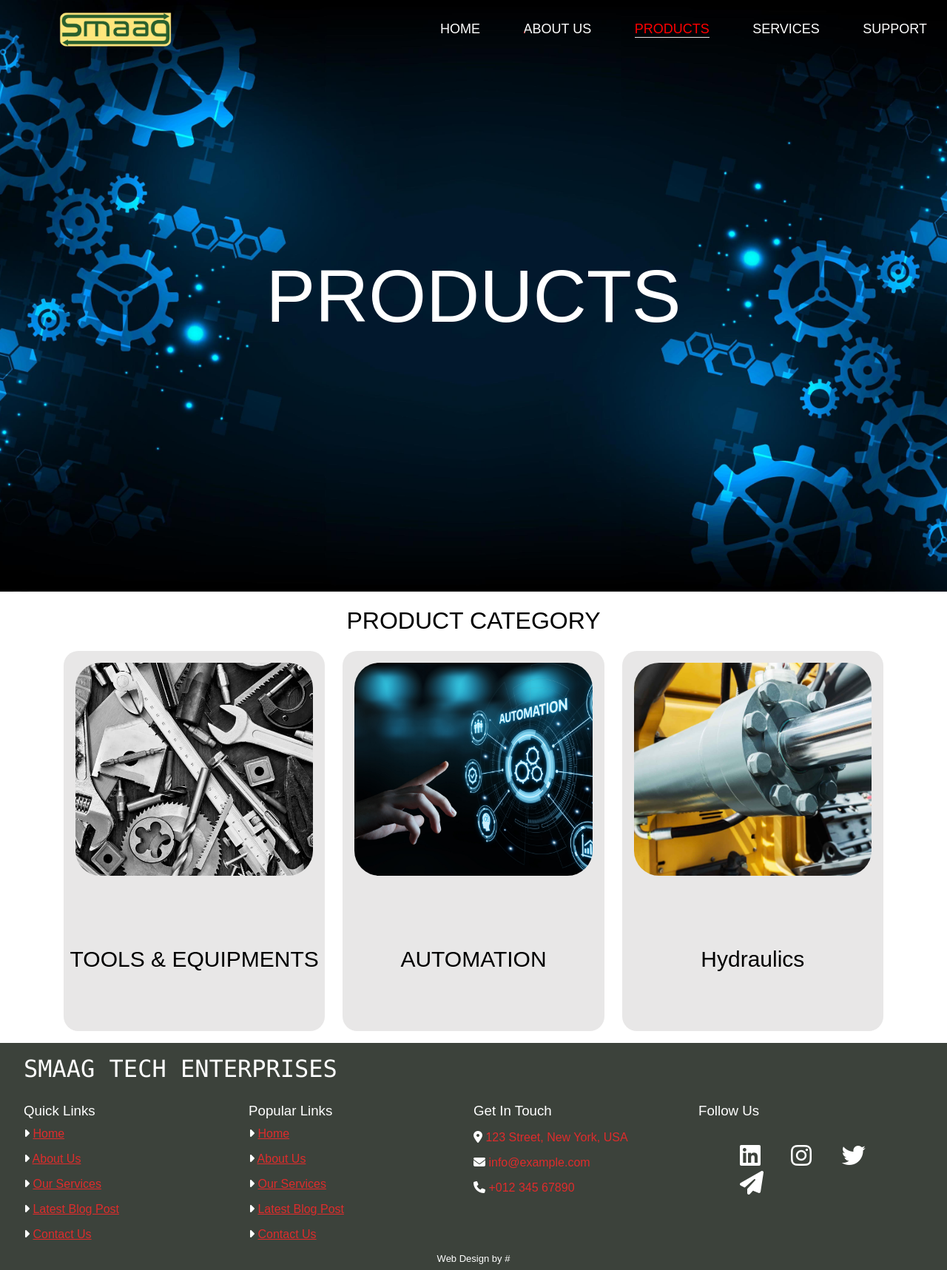
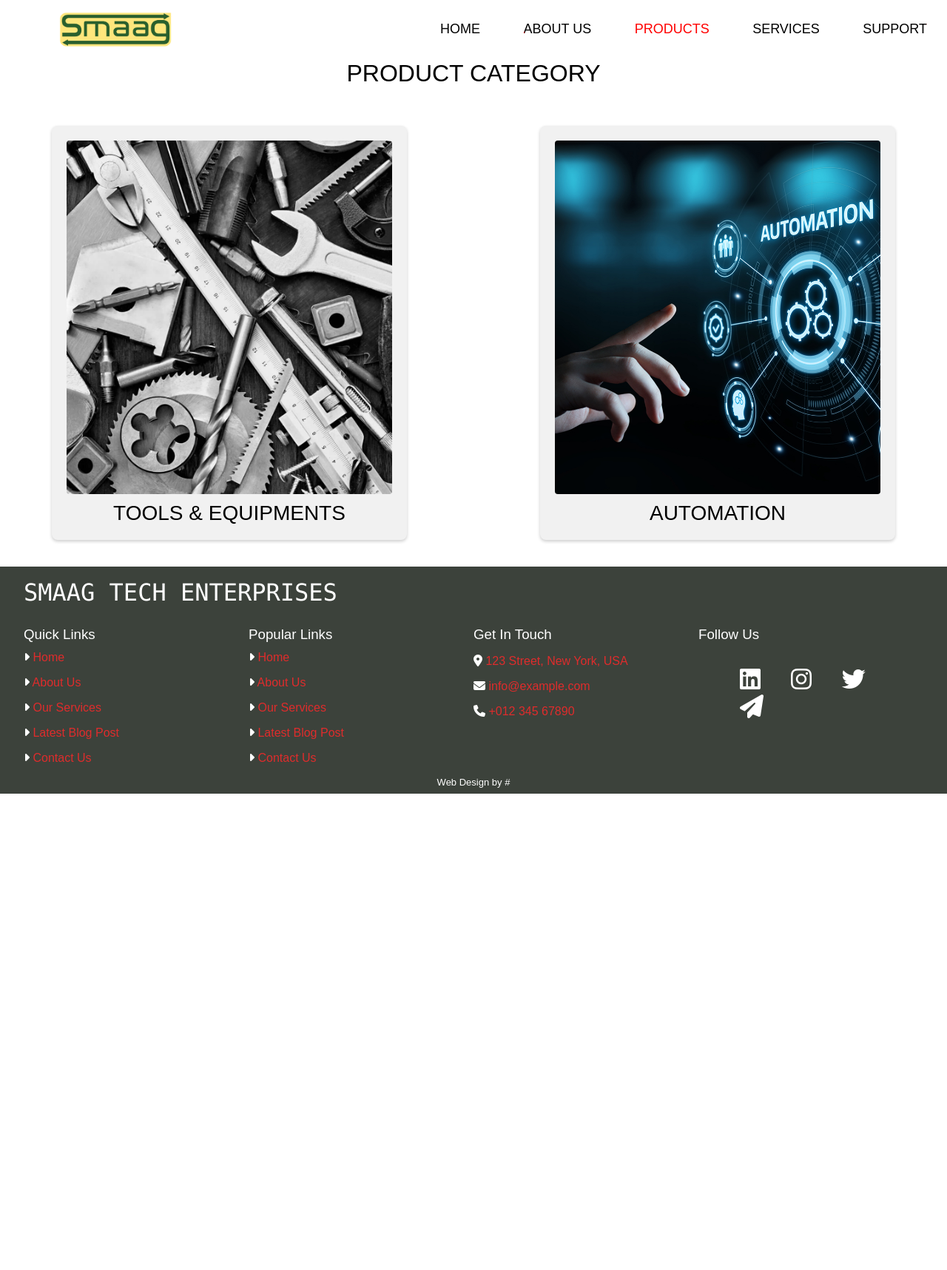
Before and after one commit to GmAbhishek/SMAAG, a plain HTML site: page Products.html in a window 1280 px wide. Shown: the whole page at 74% size. After the commit the page ends 1073 px from the top, so only its background shows below. Drawn offline with Linux system fonts and the light colour scheme.

Commit message:
modified Produxt and added colors to timeline

```diff
--- a/Layer-1.css
+++ b/Layer-1.css
@@ -4,174 +4,76 @@
     scroll-behavior: smooth;
   }
 }
-:root{
-  --s: 1.5px;
-  --c: #ff0000;
-  --x:rgb(255, 255, 255);
-}
-.custom-block-wrap {
-  background: rgba(165, 161, 161, 0.25);
-  border-radius: 20px;
-  position: relative;
-  overflow: hidden;
-  transition: all 0.2s;
+
+
+
+
+
+
+
+
+
+
+
+
+.container-wrapper {
+  display: grid;
+  grid-template-columns: repeat(auto-fit, minmax(20px, 1fr)); /* Adjust the column size as needed */
+  justify-content: center;
+  align-content: center;
+  justify-items: center; /* Center the items horizontally */
+  align-items: center; /* Center the items vertically */
+  gap: 40px; /* Increased the gap between the containers to 40px */
+  margin: 0 auto;
 }
 
-.custom-block-wrap:hover {
-  box-shadow: 0 1rem 3rem rgba(0,0,0,.175);
-  transform: scale(1.01);
-}
 
-.custom-block-image {
-  display: block;
-  width: 100%;
-  height: 20rem;
-  object-fit: cover;
-  padding: 1em;
-  border-radius: 50px;
-}
 
-.custom-block {
-  border-radius: 0;
-  display: block;
+a {
+  text-decoration: none; /* Remove underline */
+  color: inherit;
 }
 
 .container {
-  --bs-gutter-x: 2rem;
-  --bs-gutter-y: 0;
-  width: 100%;
-  padding-right: calc(var(--bs-gutter-x) * 0.5);
-  padding-left: calc(var(--bs-gutter-x) * 0.5);
-  padding-bottom: calc(var(--bs-gutter-x) * 0.5);
-  margin-right: auto;
-  margin-left: auto;
+  text-align: center;
+  padding: 20px;
+  background-color: #f1f1f1;
+  border-radius: 8px;
+  box-shadow: 0 2px 4px rgba(0, 0, 0, 0.2);
+  transition: transform 0.3s ease;
+  max-width: 30em;
+  max-height: 35em;
+  display: flex;
+  flex-direction: column;
+  align-items: center;
+  justify-content: center;
 }
 
- .container a, a:hover, a:visited, a:active {
-  color: inherit;
-  text-decoration: none;
- }
+.container:hover {
+  transform: scale(1.05);
+}
 
-@media (min-width: 576px) {
-  .container{
-    max-width: 540px;
-  }
-}
-@media (min-width: 768px) {
-  .container{
-    max-width: 720px;
-  }
-}
-@media (min-width: 992px) {
-  .container{
-    max-width: 960px;
-  }
-}
-@media (min-width: 1200px) {
-  .container {
-    max-width: 1140px;
-  }
-}
-@media (min-width: 1400px) {
-  .container {
-    max-width: 1320px;
-  }
-}
-.row-align {
-  --bs-gutter-x: 1.5rem;
-  --bs-gutter-y: 0;
-  display: flex;
-  flex-wrap: wrap;
-  margin-top: calc(-1 * var(--bs-gutter-y));
-  margin-right: calc(-0.5 * var(--bs-gutter-x));
-  margin-left: calc(-0.5 * var(--bs-gutter-x));
-}
-.row-align > * {
-  flex-shrink: 0;
+.container img {
   width: 100%;
   max-width: 100%;
-  padding-right: calc(var(--bs-gutter-x) * 0.5);
-  padding-left: calc(var(--bs-gutter-x) * 0.5);
-  margin-top: var(--bs-gutter-y);
-}
-.col {
-  flex: 1 0 0%;
+  height: 35em;
+  border-radius: 4px;
+  margin-bottom: 10px;
+  object-fit: cover;
+  /* Add margin-bottom to create space below the image */
 }
 
-.col-md-6 {
-  flex: 0 0 auto;
-  width: 50%;
-}
-.col-12 {
-  flex: 0 0 auto;
-  width: 100%;
-}
-.mb-4 {
-  margin-bottom: 1.5rem !important;
-}
-.mb-lg-0 {
-  margin-bottom: 0 !important;
-}
-
-.mb-3 {
-  margin-bottom: 1rem !important;
-}
-.mt-4 {
-  margin-top: 1.5rem !important;
-}
-.w-75 {
-  width: 75% !important;
-}
-.align-items-center {
-  align-items: center !important;
-}
-.my-2 {
-  margin-top: 0.5rem !important;
-  margin-bottom: 0.5rem !important;
-}
-.mb-0 {
-  margin-bottom: 0 !important;
-}
-.ms-auto {
-  margin-left: auto !important;
-}
-
-img{
-  vertical-align: middle;
-}
-
-@media (min-width: 992px) {
-  .col-lg-4 {
-    flex: 0 0 auto;
-    width: 33.33333333%;
-  }
-
-.large-center
-{
-  margin-top: 5rem;
-  margin-bottom: 5rem;
-  position: relative;
- text-align: center;
-  font-size: 30px;
-}
+.container p {
+  margin: 0; /* Remove the margin-top and set it to 0 to eliminate extra spacing */
+  font-size: 28px;
+  font-weight:    500;
+  text-decoration: none;
 }
 
 .page-heading
 {
 text-align: center;
+padding-top: 60px;
+font-weight:    500;
+padding-bottom:  30px;
 }
-
-.list-elem {
-  padding-bottom: var(--s);
-  background:
-    linear-gradient(90deg,var(--c) 50%,var(--x) 0) calc(100% - var(--_p,0%))/200% 100%,
-    linear-gradient(var(--x) 0 0) 0% 100%/var(--_p,0%) var(--s) no-repeat;
-  -webkit-background-clip: text,padding-box;
-          background-clip: text,padding-box;
-  transition: 0.3s;
-}
-#scam
-{
-    color: rgb(255, 0, 0);
-  border-bottom: 1.5px solid rgba(255, 255, 255, 0.9);
-}
--- a/Products.html
+++ b/Products.html
@@ -26,49 +26,25 @@
         </nav>
     </header>
                        <!--Add Code below-->
-                       <div id="bg-trans">
-                        <strong id="context">PRODUCTS</strong>
-                         </div> <div class="page-heading">
+                        <div class="page-heading">
                             <strong><h1>PRODUCT CATEGORY</h1></strong>
                             </div>
 
-    <div class="container" >
 
-        <div class="row-align">
-            <div class="col-lg-4 col-md-6 col-12 mb-4 mb-lg-0">
-                <div class="custom-block-wrap"><a href="Layer-2.html">
-                    <img src="assets/TOOLS & EQUIPMENTS.jpg" class="custom-block-image " alt="">
 
-                    <div class="custom-block" >
-                        <h1 class="large-center "><strong>TOOLS & EQUIPMENTS</strong></h1>
-                    </div>
-                    </a>
-                </div>
-            </div>
+                            <div class="container-wrapper">
+                                <a href="Layer-2.html" class="container">
+                                  <img src="assets/TOOLS & EQUIPMENTS.jpg" alt="Image 1">
+                                  <p>TOOLS &amp; EQUIPMENTS</p>
+                                </a>
 
-            <div class="col-lg-4 col-md-6 col-12 mb-4 mb-lg-0">
-                <div class="custom-block-wrap"><a href="Layer-2.html">
-                    <img src="assets/AUTOMATION.jpg" class="custom-block-image " alt="">
-
-                    <div class="custom-block">
-                        <h1 class="large-center"> <strong>AUTOMATION</strong></h1>
-                    </div>
-                </div></a>
-            </div>
-
-            <div class="col-lg-4 col-md-6 col-12">
-                <div class="custom-block-wrap"><a href="Layer-2.html">
-                    <img src="assets/HYDRALICS.jpg" class="custom-block-image " alt="">
-
-                    <div class="custom-block">
-                        <h1 class="large-center"> <strong>Hydraulics</strong></h1>
-
-                     </div>
-                </div></a>
-            </div>
-
-        </div>
-    </div>
+                                <a href="Layer-2.html" class="container">
+                                  <img src="assets/AUTOMATION.jpg" alt="Image 2">
+                                  <p>AUTOMATION</p>
+                                </a>
+                              </div>
+                              <br>
+                              <br>
 
                        <!--Enter you part above-->
 
```
Also changed, not shown: AboutUs.html (+47 -8 lines), Aboutus.css (+87 -3 lines).
